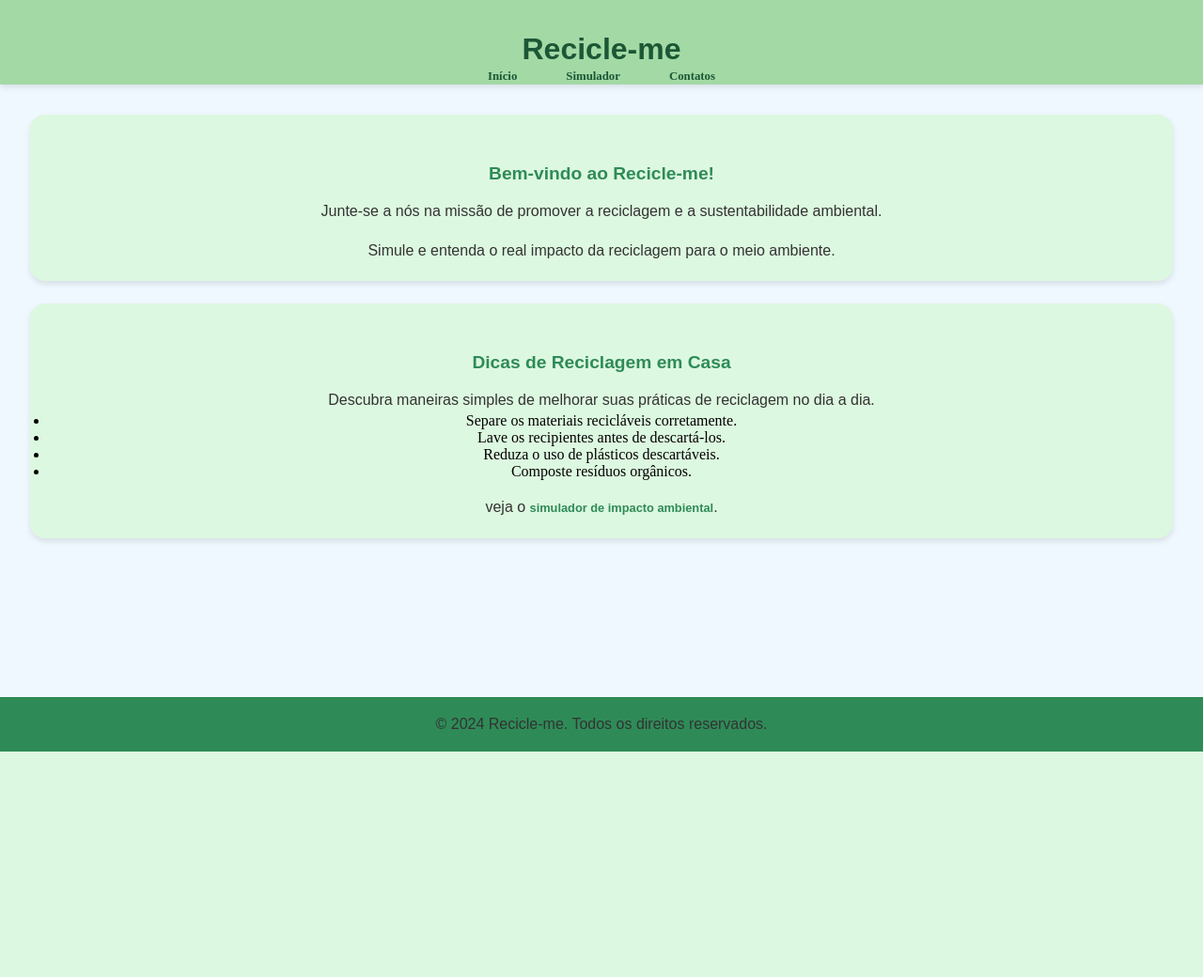
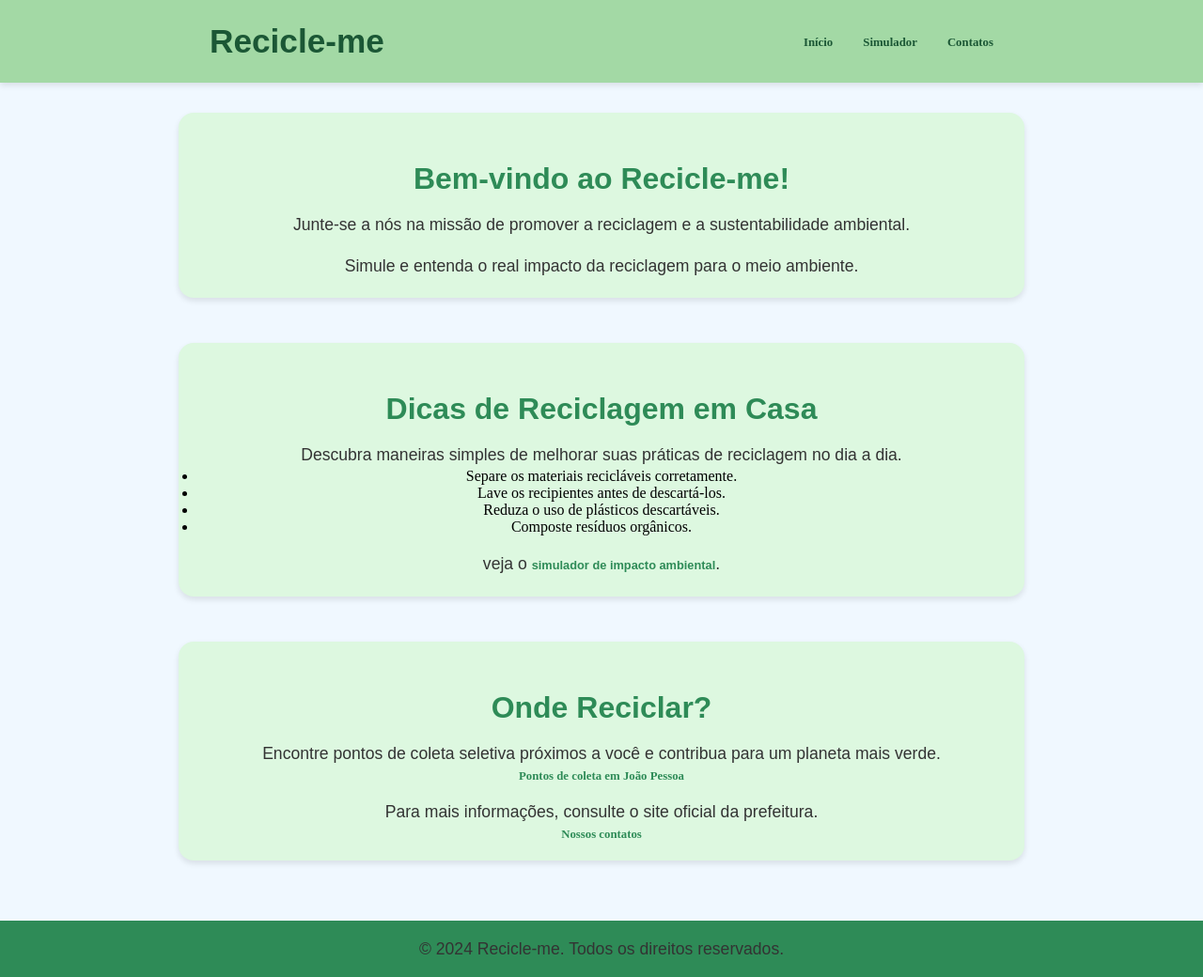
Before and after one commit to Enzuuuuu/RECiCLE-ME, a Flask app: page / in a window 1280 px wide. Shown: the whole page at 94% size. Before the commit the page ends 800 px from the top, so only its background shows below. Run offline with Flask 3, Linux system fonts and the light colour scheme.

Commit message:
alterações de estilo

```diff
--- a/static/css/styles.css
+++ b/static/css/styles.css
@@ -71,7 +71,7 @@ section {
     margin: 0px 2rem 0px 2rem;
     border-radius: 1rem;
     box-shadow: 0 0.2rem 0.4rem rgba(0, 0, 0, 0.1);
-    margin-bottom: 1.5rem;
+    margin-bottom: 3rem;
 }
 
 h2 {
@@ -147,4 +147,78 @@ input[type="submit"]:hover {
     background-color: #246b45;
 }
 
-/* contato.html */
+.grafico {
+    max-width: 400px;
+    margin: 20px auto;
+    margin-bottom: 5rem;
+    background-color: #e6ffe6;
+    padding: 15px;
+    border-radius: 8px;
+    box-shadow: 0 2px 5px rgba(0, 0, 0, 0.1);
+}
+
+@media (min-width: 1024px) {
+
+    section, form, .grafico {
+        max-width: 900px;
+        margin-left: auto;
+        margin-right: auto;
+    }
+
+    header {
+        padding: 1.5rem 0;
+        display: flex;
+        justify-content: space-around;
+        align-items: center;
+    }
+
+    h1 {
+        margin-top: 0;
+        font-size: 2.2rem;
+    }
+
+    nav ul {
+        display: flex;
+        gap: 2rem;
+    }
+
+    nav ul li {
+        margin: 0;
+    }
+
+    /* Grid para formulários se preferir lado a lado (Opcional) */
+    form {
+        display: grid;
+        grid-template-columns: 1fr 1fr;
+        gap: 20px;
+        align-items: end;
+    }
+
+    /* Faz o botão ocupar a linha inteira no grid do form */
+    button[type="submit"] {
+        grid-column: span 2;
+        width: 200px;
+        justify-self: center;
+        border-radius: 1.5rem;
+        background-color: #b9d7c6;
+    }
+
+    label, select, input[type="number"] {
+        margin-bottom: 0.5rem;
+    }
+
+    /* Ajuste do rodapé para telas grandes */
+    footer {
+        position: relative; /* Remove o 'fixed' que rouba espaço em telas grandes */
+        margin-top: 4rem;
+    }
+
+    /* Aumenta um pouco a fonte no desktop para melhor legibilidade */
+    p {
+        font-size: 1.1rem;
+    }
+
+    h2 {
+        font-size: 2rem;
+    }
+}
--- a/templates/index.html
+++ b/templates/index.html
@@ -16,7 +16,14 @@
             <li>Reduza o uso de plásticos descartáveis.</li>
             <li>Composte resíduos orgânicos.</li>
         </ul>
-        <p>veja o <a href="#">simulador de impacto ambiental</a>.</p>
+        <p>veja o <a href="/simulador">simulador de impacto ambiental</a>.</p>
+    </section>
+    <section>
+        <h2>Onde Reciclar?</h2>
+        <p>Encontre pontos de coleta seletiva próximos a você e contribua para um planeta mais verde.</p>
+        <a href="http://antigo.joaopessoa.pb.gov.br/secretarias/emlur/pontos-de-coleta-de-lixo-eletronico-e-reciclavel/">Pontos de coleta em João Pessoa</a>
+        <p>Para mais informações, consulte o site oficial da prefeitura.</p>
+        <a href="/contatos">Nossos contatos</a>
     </section>
 </main>
 {% endblock %}
--- a/templates/simulador.html
+++ b/templates/simulador.html
@@ -27,7 +27,7 @@
          data-co2="{{ co2_eco }}">
     </div>
 
-    <div style="max-width: 400px; margin: 20px auto;">
+    <div class="grafico">
         <canvas id="meuGrafico"></canvas>
     </div>
 
```
